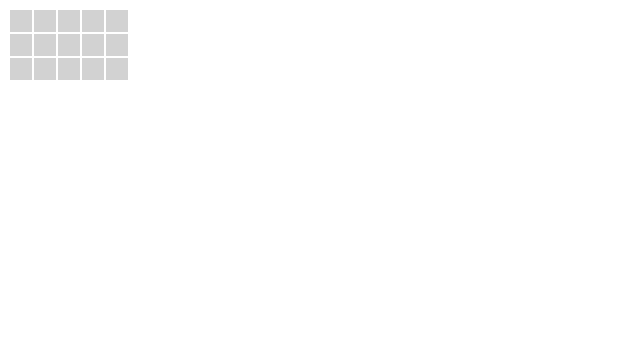
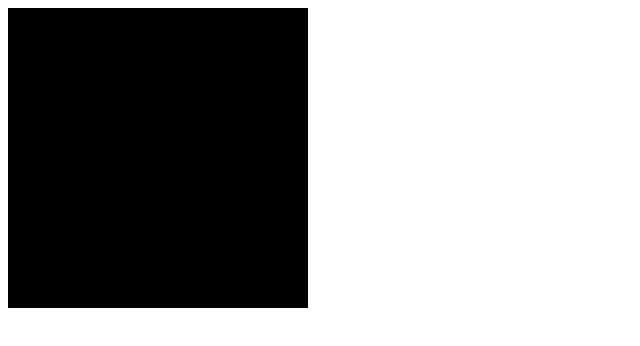
Before and after one commit to Brentwish/circuit_game, a plain HTML site: page index.html in a window 1280 px wide. Shown: the whole page, without its empty margins (0-640 px from the left). Drawn offline with nearby package versions, Linux system fonts and the light colour scheme.

Commit message:
Html5 canvas

```diff
--- a/game.js
+++ b/game.js
@@ -1,58 +1,52 @@
+var canvas = document.getElementById("myCanvas");
+ctx = canvas.getContext("2d");
+entities = [];
 
-function tile(x, y, val) {
-  this.x = x;
-  this.y = y;
-  this.val = val;
+make_dots();
+setInterval(game, 16);
+
+function game() {
+  update();
+  render();
 }
 
-tile.prototype.is_hall = function() {
-  return this.val == 1;
-}
-
-tile.prototype.is_wall = function() {
-  return this.val == 0;
-}
-
-tile.prototype.same_coords = function(coords) {
-  return this.x == coords.x && this.y == coords.y;
-}
-
-tile.prototype.toString = function() {
-  return String(this.x) + "," + String(this.y);
-}
-
-board = {
-  width : 5,
-  height : 3,
-  tiles : new Array(),
-  player_coord : { x: 0, y: 0 },
-  get_tile_at : function(x, y) {
-    return board.tiles[y][x]
-  },
-  generate : function() {
-    var $table = $('<table />').appendTo('body');
-    $table.attr('id', 'board');
-    for (i = 0; i < board.height; i++) {
-      board.tiles[i] = new Array();
-      for (j = 0; j < board.width; j++) {
-        board.tiles[i][j] = new tile(j, i, 0);
-      }
-    }
-    board.draw()
-  },
-  draw : function() {
-    $('#board').empty()
-    for (var i = 0; i < board.height; i++) {
-      var tr = $('<tr>')
-      for (var j = 0; j < board.width; j++) {
-        var td = $('<td>')
-          .attr('name', String(i) + "," + String(j))
-          .addClass("tile")
-        tr.append(td)
-      }
-      $('#board').append(tr)
-    }
+function update() {
+  for (var i = 0; i < entities.length; i++) {
+    entities[i].pos.x += 1;
+    entities[i].pos.y += 1;
   }
 }
 
-board.generate()
+function render() {
+  //Clear Board
+  ctx.clearRect(1, 0, canvas.width, canvas.height);
+  //Draw Background
+  ctx.fillStyle = "Black";
+  ctx.rect( 0, 0, 300, 300 );
+  ctx.fill();
+  //Draw entities
+  for (var i = 0; i < entities.length; i++) {
+    draw(entities[i]);
+  }
+}
+
+function draw(entity) {
+  ctx.putImageData(entity.image, entity.pos.x, entity.pos.y)
+}
+
+function make_dots() {
+  r = 3;//radius
+  for (i = 0; i <= 10; i++) {
+    var x = Math.floor(Math.random() * 299)
+    var y = Math.floor(Math.random() * 299)
+
+    ctx.fillStyle = "white";
+
+    ctx.beginPath();
+    ctx.arc(x, y, r, 0, Math.PI * 2, true);
+    ctx.closePath();
+    ctx.fill();
+    dot = ctx.getImageData(x, y, 30, 30);
+    entities.push( { image: dot, pos: { x : x, y : y, r : r }} )
+  }
+}
--- a/index.html
+++ b/index.html
@@ -8,6 +8,8 @@
     </style>
   </head>
   <body>
+    <canvas id="myCanvas" width="300" height="300">
+    </canvas>
     <script src="game.js" type="text/javascript"></script>
   </body>
 </html>
```
